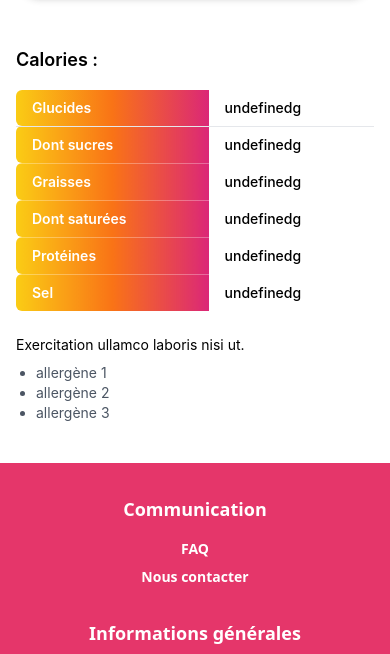
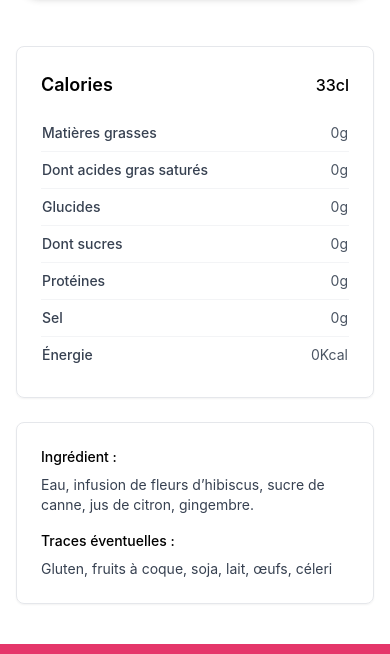
Before and after one commit to amineelkss/chillz-front, a React (Create React App) app: page /product/1 in a window 390 px wide. Shown: the part 728-1382 px from the top of the page. Built offline with nearby package versions, Linux system fonts and the light colour scheme; no server answers.

Commit message:
Product responsive

```diff
--- a/src/pages/Product.js
+++ b/src/pages/Product.js
@@ -123,34 +123,36 @@ const ProductPage = () => {
 
       {/* Tableau des infos nutritionnelles */}
       <div className="mt-12 grid lg:grid-cols-2 gap-6">
-        <div>
-          <h2 className="text-lg font-semibold mb-4">Calories : {product.energy}</h2>
-          <table className="w-full text-left text-sm">
-            <tbody className="divide-y divide-white/30">
+        <div className="border border-gray-200 rounded-lg p-6 shadow-sm">
+          <div className="flex justify-between items-center mb-4">
+            <h2 className="text-lg font-semibold">Calories</h2>
+            <span className="text-base font-medium">33cl</span>
+          </div>
+          <table className="w-full text-sm">
+            <tbody className="divide-y divide-gray-100">
               {[
-                ["Glucides", `${product.carbohydrates}g`],
-                ["Dont sucres", `${product.carbohydratesSugar}g`],
-                ["Graisses", `${product.fats}g`],
-                ["Dont saturées", `${product.fatsSaturated}g`],
-                ["Protéines", `${product.proteins}g`],
-                ["Sel", `${product.salt}g`]
-              ].map(([name, value]) => (
-                <tr key={name} className="border-b">
-                  <td className="py-2 px-4 bg-gradient-to-r from-yellow-400 via-orange-500 to-pink-600 text-white font-semibold rounded-l-md">{name}</td>
-                  <td className="py-2 px-4 font-medium">{value}</td>
+                ["Matières grasses", `${product.fats || 0}g`],
+                ["Dont acides gras saturés", `${product.fatsSaturated || 0}g`],
+                ["Glucides", `${product.carbohydrates || 0}g`],
+                ["Dont sucres", `${product.carbohydratesSugar || 0}g`],
+                ["Protéines", `${product.proteins || 0}g`],
+                ["Sel", `${product.salt || 0}g`],
+                ["Énergie", `${product.energy || 0}Kcal`]
+              ].map(([label, value]) => (
+                <tr key={label}>
+                  <td className="py-2 font-medium text-gray-700">{label}</td>
+                  <td className="py-2 text-gray-600 text-right">{value}</td>
                 </tr>
               ))}
             </tbody>
           </table>
         </div>
 
-        <div>
-          <p className="text-sm mb-2">Exercitation ullamco laboris nisi ut.</p>
-          <ul className="list-disc pl-5 text-sm text-gray-600">
-            <li>allergène 1</li>
-            <li>allergène 2</li>
-            <li>allergène 3</li>
-          </ul>
+        <div className="border border-gray-200 rounded-lg p-6 shadow-sm">
+          <p className="text-sm font-medium mb-2">Ingrédient :</p>
+          <p className="text-sm text-gray-700 mb-4">{product.ingredients || "Eau, infusion de fleurs d’hibiscus, sucre de canne, jus de citron, gingembre."}</p>
+          <p className="text-sm font-medium mb-2">Traces éventuelles :</p>
+          <p className="text-sm text-gray-700">{product.traces || "Gluten, fruits à coque, soja, lait, œufs, céleri"}</p>
         </div>
       </div>
     </div>
```
